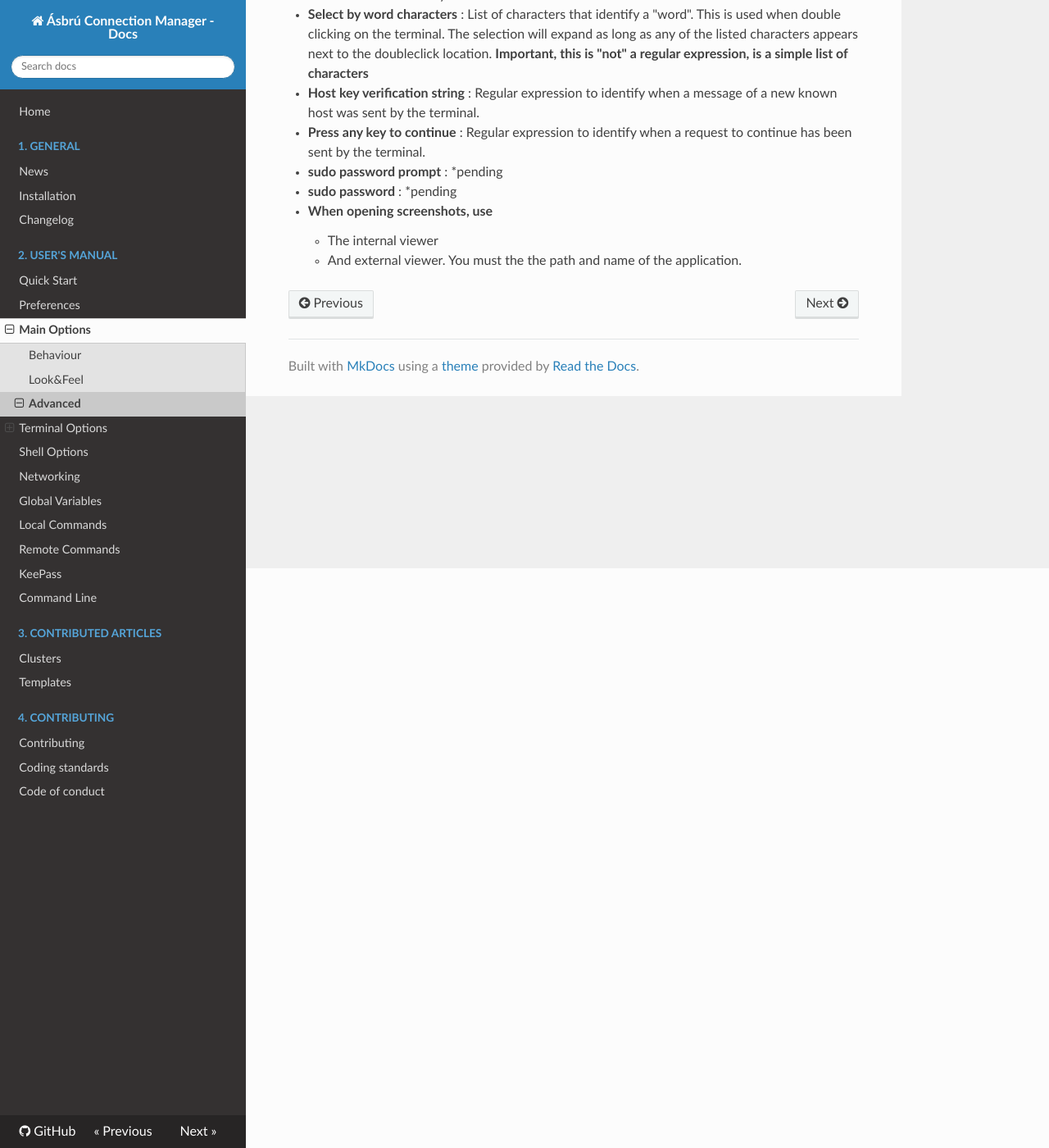
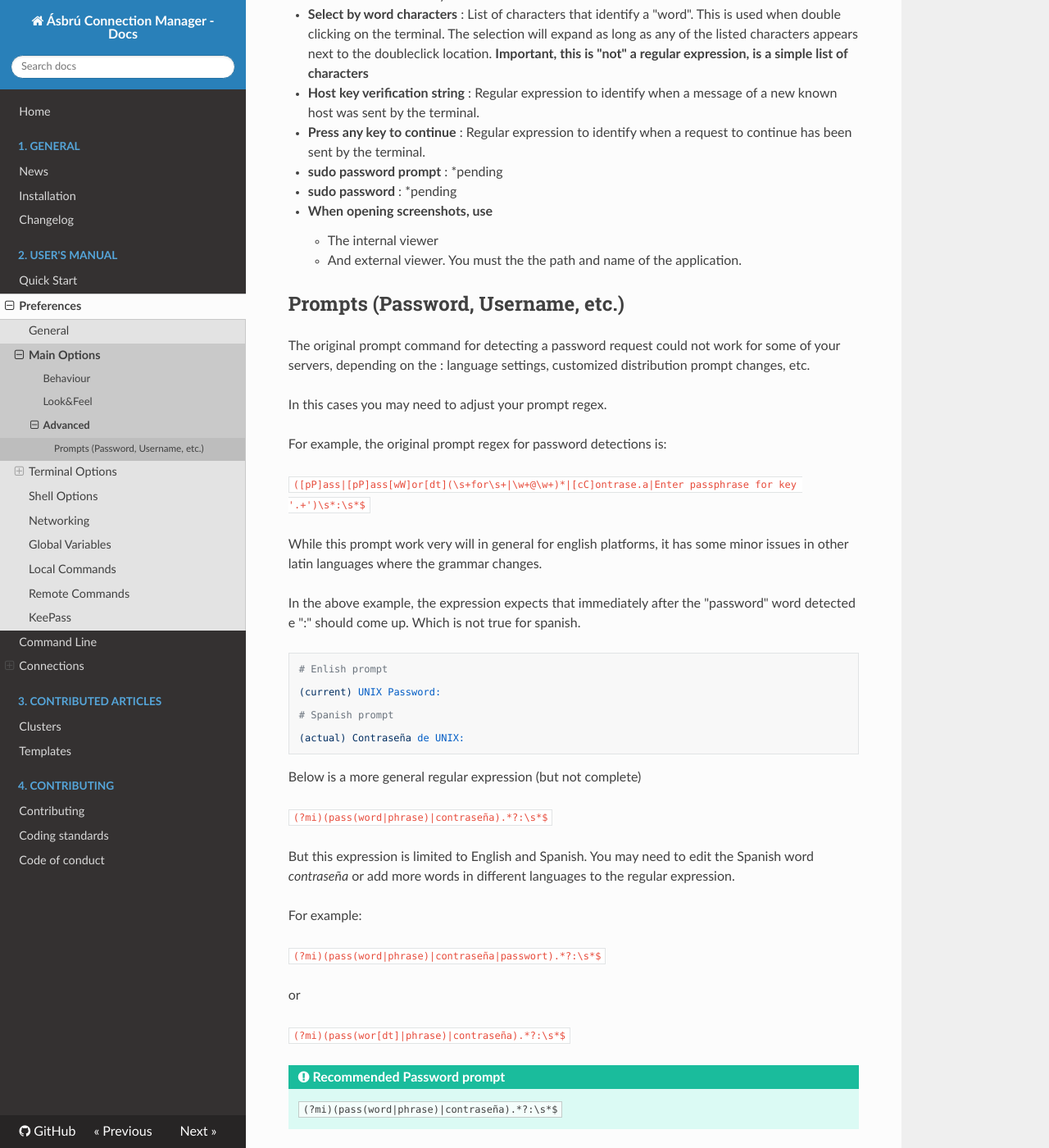
Before and after one commit to asbru-cm/asbru-cm, an MkDocs documentation site: the page built from doc/Manual/Preferences/MOAdvanced.md, in a window 1280 px wide and 1400 px high, scrolled down 707 px. Shown: the whole window at 82% size. Built offline with MkDocs 1.6.1, drawn with Linux system fonts in a browser that asks for light colours; nearby versions of some CDN libraries.

Commit message:
Improve documentation (password prompt)

````diff
--- a/doc/Manual/Preferences/MOAdvanced.md
+++ b/doc/Manual/Preferences/MOAdvanced.md
@@ -18,3 +18,44 @@
 + __When opening screenshots, use__
     - The internal viewer
     - And external viewer. You must the the path and name of the application.
+
+## Prompts (Password, Username, etc.)
+
+The original prompt command for detecting a password request could not work for some of your servers, depending on the : language settings, customized distribution prompt changes, etc.
+
+In this cases you may need to adjust your prompt regex.
+
+For example, the original prompt regex for password detections is:
+
+`([pP]ass|[pP]ass[wW]or[dt](\s+for\s+|\w+@\w+)*|[cC]ontrase.a|Enter passphrase for key '.+')\s*:\s*$`
+
+While this prompt work very will in general for english platforms, it has some minor issues in other latin languages where the grammar changes.
+
+In the above example, the expression expects that immediately after the "password" word detected e ":" should come up. Which is not true for spanish.
+
+```
+# Enlish prompt
+
+(current) UNIX Password:
+
+# Spanish prompt
+
+(actual) Contraseña de UNIX:
+```
+
+Below is a more general regular expression (but not complete)
+
+`(?mi)(pass(word|phrase)|contraseña).*?:\s*$`
+
+But this expression is limited to English and Spanish. You may need to edit the Spanish word _contraseña_ or add more words in different languages to the regular expression.
+
+For example:
+
+`(?mi)(pass(word|phrase)|contraseña|passwort).*?:\s*$`
+
+or
+
+`(?mi)(pass(wor[dt]|phrase)|contraseña).*?:\s*$`
+
+!!! tip "Recommended Password prompt"
+    `(?mi)(pass(word|phrase)|contraseña).*?:\s*$`
--- a/mkdocs.yml
+++ b/mkdocs.yml
@@ -17,22 +17,26 @@ nav:
       - Changelog: General/Changelog.md
   - 2. User's Manual:
       - Quick Start: Manual/QuickStart.md
-      - Preferences: Manual/Preferences/Preferences.md
-      - Main Options:
-        - Behaviour: Manual/Preferences/MainOptions.md
-        - Look&Feel: Manual/Preferences/LookAndFeel.md
-        - Advanced: Manual/Preferences/MOAdvanced.md
-      - Terminal Options:
-        - Behaviour: Manual/Preferences/TermOptions.md
-        - Look&Feel: Manual/Preferences/TermLookAndFeel.md
-        - Advanced: Manual/Preferences/TermAdvanced.md
-      - Shell Options: Manual/Preferences/ShellOptions.md
-      - Networking: Manual/Preferences/Networking.md
-      - Global Variables: Manual/Preferences/GlobalVariables.md
-      - Local Commands: Manual/Preferences/LocalCommands.md
-      - Remote Commands: Manual/Preferences/RemoteCommands.md
-      - KeePass: Manual/Preferences/KeePassXC.md
+      - Preferences:
+        - General: Manual/Preferences/Preferences.md
+        - Main Options:
+          - Behaviour: Manual/Preferences/MainOptions.md
+          - Look&Feel: Manual/Preferences/LookAndFeel.md
+          - Advanced: Manual/Preferences/MOAdvanced.md
+        - Terminal Options:
+          - Behaviour: Manual/Preferences/TermOptions.md
+          - Look&Feel: Manual/Preferences/TermLookAndFeel.md
+          - Advanced: Manual/Preferences/TermAdvanced.md
+        - Shell Options: Manual/Preferences/ShellOptions.md
+        - Networking: Manual/Preferences/Networking.md
+        - Global Variables: Manual/Preferences/GlobalVariables.md
+        - Local Commands: Manual/Preferences/LocalCommands.md
+        - Remote Commands: Manual/Preferences/RemoteCommands.md
+        - KeePass: Manual/Preferences/KeePassXC.md
       - Command Line: Manual/CommandLine.md
+      - Connections:
+        - SSH: Manual/Connections/SSH.md
+        - RDP: Manual/Connections/RDP.md
   - 3. Contributed Articles:
       - Clusters: Managing/Clusters.md
       - Templates: Managing/Templates.md
````
Also changed, not shown: doc/Manual/Connections/RDP.md (added, +52 -0 lines), doc/Manual/Connections/SSH.md (added, +135 -0 lines), doc/Manual/Preferences/KeePassXC.md (+1 -1 lines), doc/Manual/Preferences/MainOptions.md (+5 -1 lines), doc/Manual/Connections/images/rdp1.png (added), doc/Manual/Connections/images/rdp2.png (added), doc/Manual/Connections/images/rdp3.png (added), doc/Manual/Connections/images/rdp4.png (added), doc/Manual/Connections/images/ssh1.png (added), doc/Manual/Connections/images/ssh2.png (added), doc/Manual/Connections/images/ssh3.png (added), doc/Manual/Connections/images/ssh4.png (added), doc/Manual/Connections/images/ssh5.png (added), doc/Manual/Connections/images/ssh6.png (added), 4 more files.
